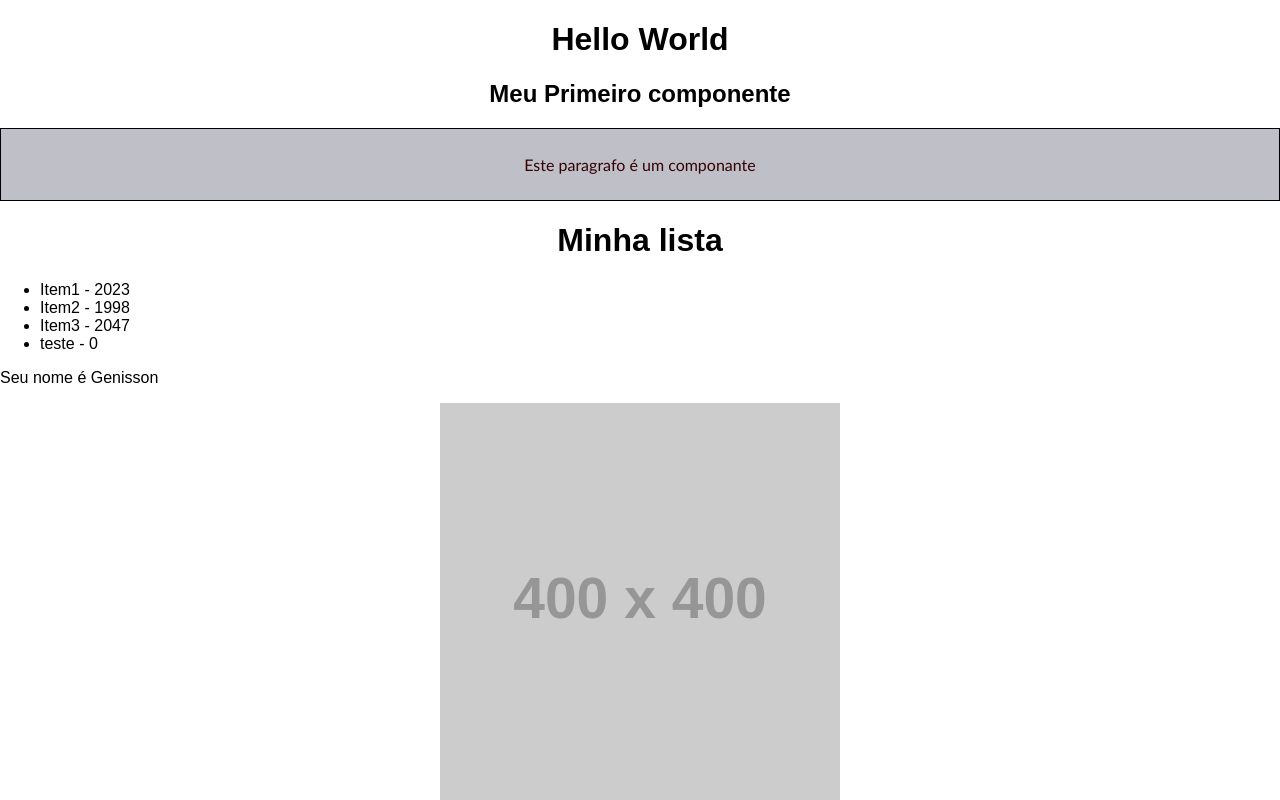
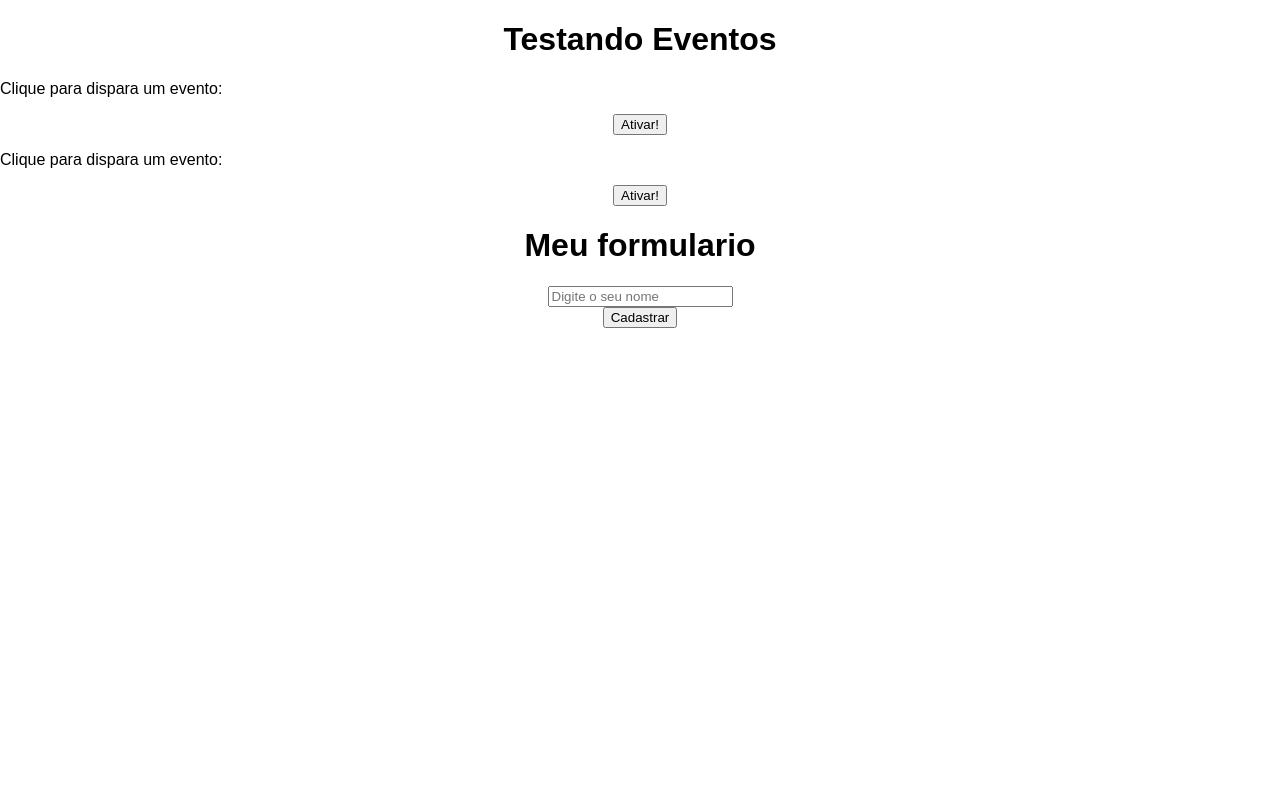
Before and after one commit to GenissonEmilio/react-js, a React (Create React App) app in the folder react-project/: page / in a window 1280 px wide. Shown: the top 800 px of the page. Built offline with nearby package versions, Linux system fonts and the light colour scheme.

Commit message:
eventos no react

```diff
--- a/react-project/src/App.js
+++ b/react-project/src/App.js
@@ -1,18 +1,15 @@
 import './App.css';
-import HelloWorld from './components/HelloWorld';
-import SayMyName from './components/SayMyName';
-import Pessoa from './components/Pessoa';
-import List from './components/List';
+import Evento from './components/Evento';
+import Form from './components/Form';
 
 function App() {
-  const name = "Genisson";
 
   return (
     <div className="App">
-      <HelloWorld />
-      <List />
-      <SayMyName name={name} />
-      <Pessoa name="Genisson" age="18" profession="Desenvolvedor" image="https://placehold.co/400x400" />
+      <h1>Testando Eventos</h1>
+      <Evento numero={228} />
+      <Evento numero={42} />
+      <Form />
     </div>
   );
 }
--- /dev/null
+++ b/react-project/src/components/Evento.js
@@ -0,0 +1,14 @@
+function Evento({ numero }) {
+    function meuEvento() {
+        alert(`Numero é ${numero}`);
+    }
+
+    return (
+        <>
+            <p>Clique para dispara um evento:</p>
+            <button onClick={meuEvento}>Ativar!</button>
+        </>
+    )
+}
+
+export default Evento;
--- /dev/null
+++ b/react-project/src/components/Form.js
@@ -0,0 +1,23 @@
+function Form() {
+
+    function cadastrarUsuario(e) {
+        e.preventDefault();
+        console.log("Usuario cadastrado");
+    }
+
+    return (
+        <div>
+            <h1>Meu formulario</h1>
+            <form onSubmit={cadastrarUsuario}>
+                <div>
+                    <input type="text" placeholder="Digite o seu nome" />
+                </div>
+                <div>
+                    <input type="submit" value="Cadastrar" />
+                </div>
+            </form>
+        </div>
+    )
+}
+
+export default Form;
```
